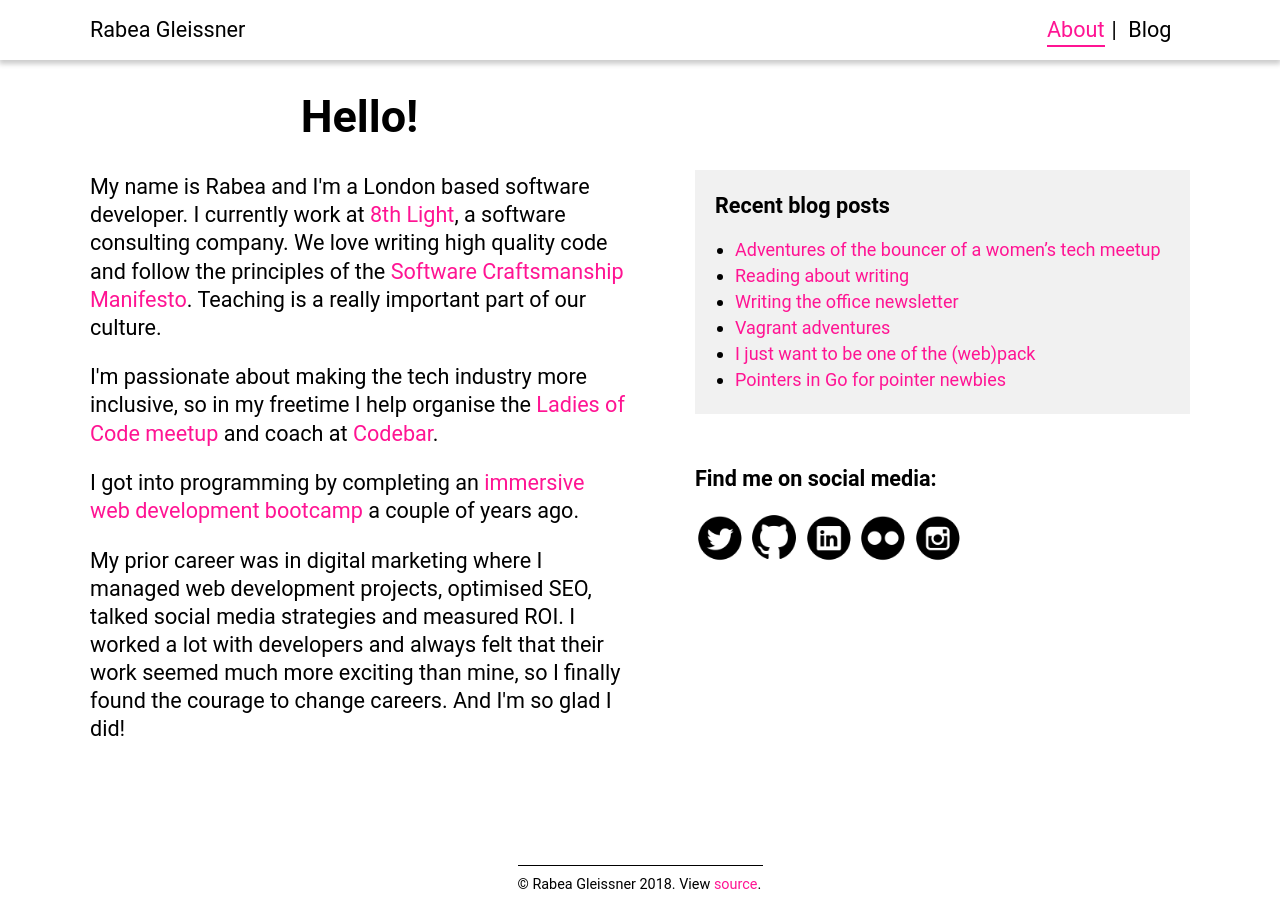
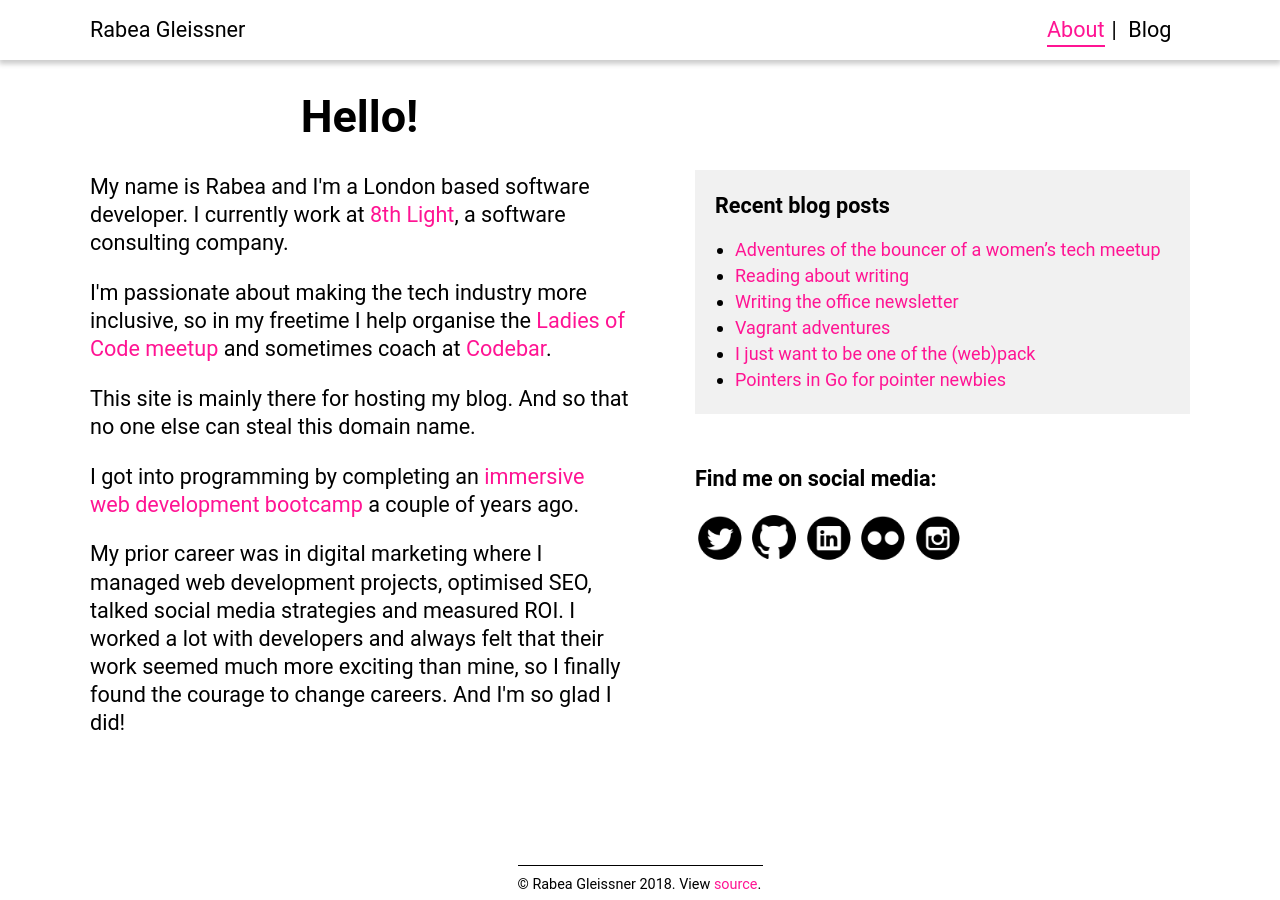
Before and after one commit to RabeaGleissner/RabeaGleissner.github.io, a Jekyll site: the page built from index.html, in a window 1280 px wide. Built offline with Jekyll 4.4.1, drawn with Linux system fonts in a browser that asks for light colours.

Commit message:
Update homepage content

```diff
--- a/index.html
+++ b/index.html
@@ -5,14 +5,13 @@ layout: home
 <div class="about-text">
   <h1>Hello!</h1>
   <p>My name is Rabea and I'm a London based software developer.
-  I currently work at <a href="https://8thlight.com/locations/london" target="_blank">8th Light</a>, a software consulting company.
-  We love writing high quality code and follow the principles of the <a href="http://manifesto.softwarecraftsmanship.org/" target="_blank">Software Craftsmanship Manifesto</a>.
-  Teaching is a really important part of our culture.
+     I currently work at <a href="https://8thlight.com/locations/london" target="_blank">8th Light</a>, a software consulting company.
   </p>
-  <p>
-  I'm passionate about making the tech industry more inclusive, so in my freetime I help organise the <a href="http://www.meetup.com/Ladies-of-Code-UK/" target="_blank">Ladies of Code meetup</a> and coach at <a href="https://codebar.io/" target="_blank">Codebar</a>.
+  <p>I'm passionate about making the tech industry more inclusive, so in my freetime I help organise the <a href="http://www.meetup.com/Ladies-of-Code-UK/" target="_blank">Ladies of Code meetup</a>
+     and sometimes coach at <a href="https://codebar.io/" target="_blank">Codebar</a>.
   </p>
+  <p>This site is mainly there for hosting my blog. And so that no one else can steal this domain name.</p>
   <p>I got into programming by completing an <a href="https://rabeameetscode.wordpress.com/" target="_blank">immersive web development  bootcamp</a> a couple of years ago.</p>
   <p>My prior career was in digital marketing where I managed web development projects, optimised SEO, talked social media strategies and measured ROI.
-  I worked a lot with developers and always felt that their work seemed much more exciting than mine, so I finally found the courage to change careers. And I'm so glad I did!</p>
+     I worked a lot with developers and always felt that their work seemed much more exciting than mine, so I finally found the courage to change careers. And I'm so glad I did!</p>
 </div>
```
